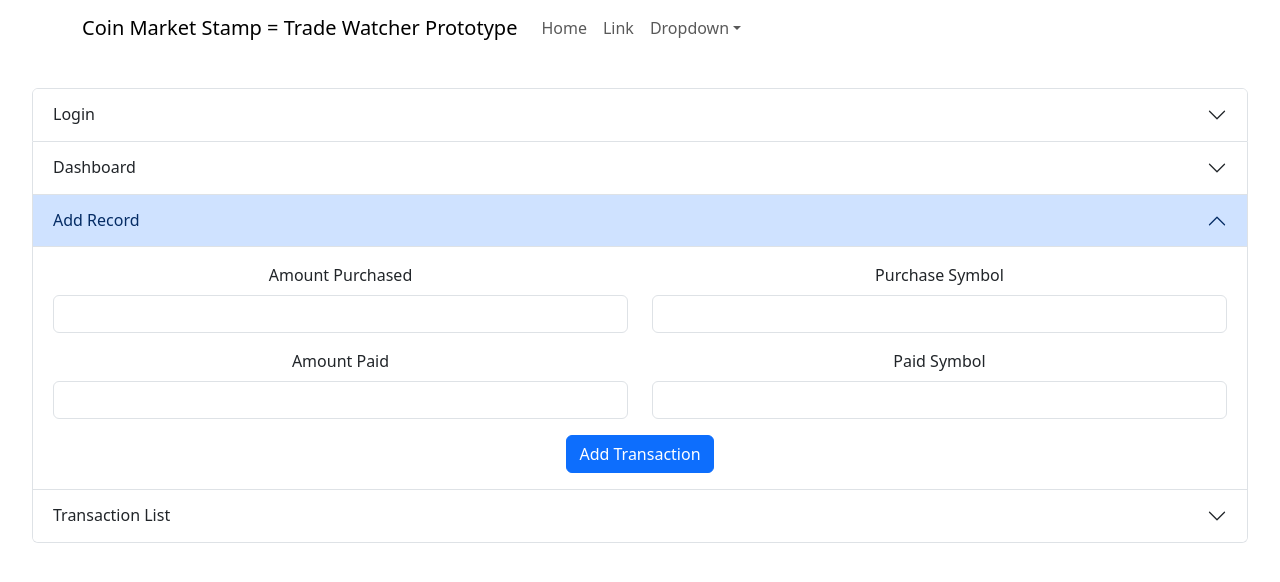
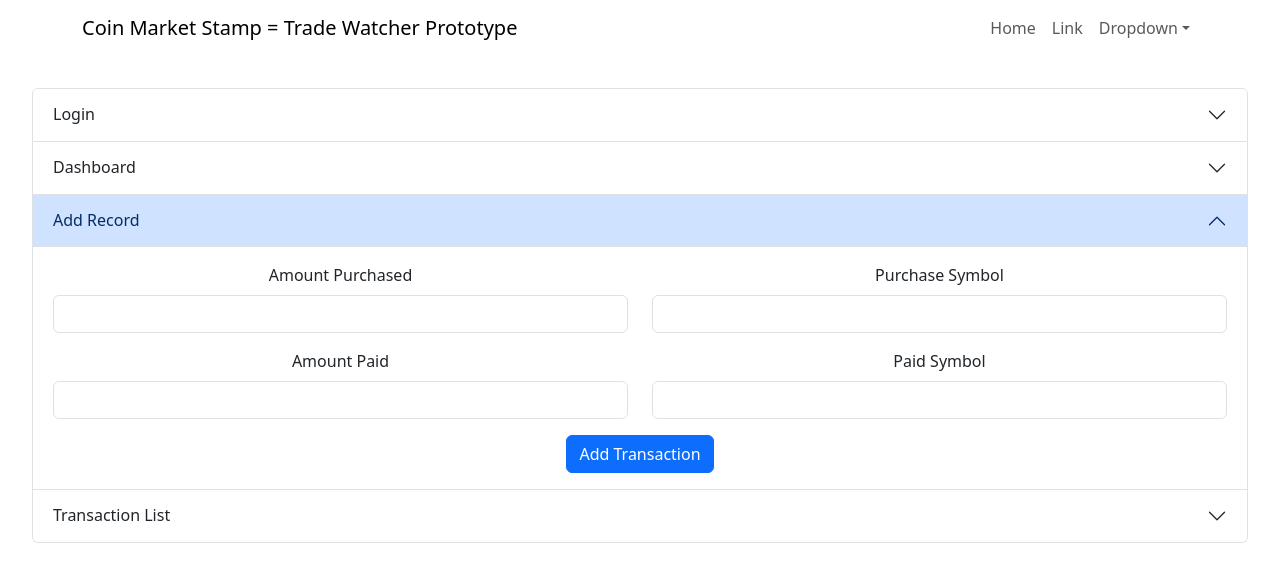
Before and after one commit to the-outrun-coder/Trade_Watcher, a React (Vite) app in the folder UI_REACT/: page / in a window 1280 px wide. Shown: the top 582 px of the page. Built offline with nearby package versions, Linux system fonts and the light colour scheme; no server answers.

Commit message:
Adjust navbar layout > justify-content-end

```diff
--- a/UI_REACT/src/App.tsx
+++ b/UI_REACT/src/App.tsx
@@ -21,8 +21,8 @@ function App() {
 				<Container>
 					<Navbar.Brand href='#home'>Coin Market Stamp = Trade Watcher Prototype</Navbar.Brand>
 					<NavbarToggle aria-controls='basic-nav-bar' />
-					<Navbar.Collapse id='basic-nav-bar'>
-						<Nav className="me-auto">
+					<Navbar.Collapse id='basic-nav-bar' className="justify-content-end">
+						<Nav>
 						<Nav.Link href="#home">Home</Nav.Link>
 						<Nav.Link href="#link">Link</Nav.Link>
 							<NavDropdown title="Dropdown" id="basic-nav-dropdown">
```
